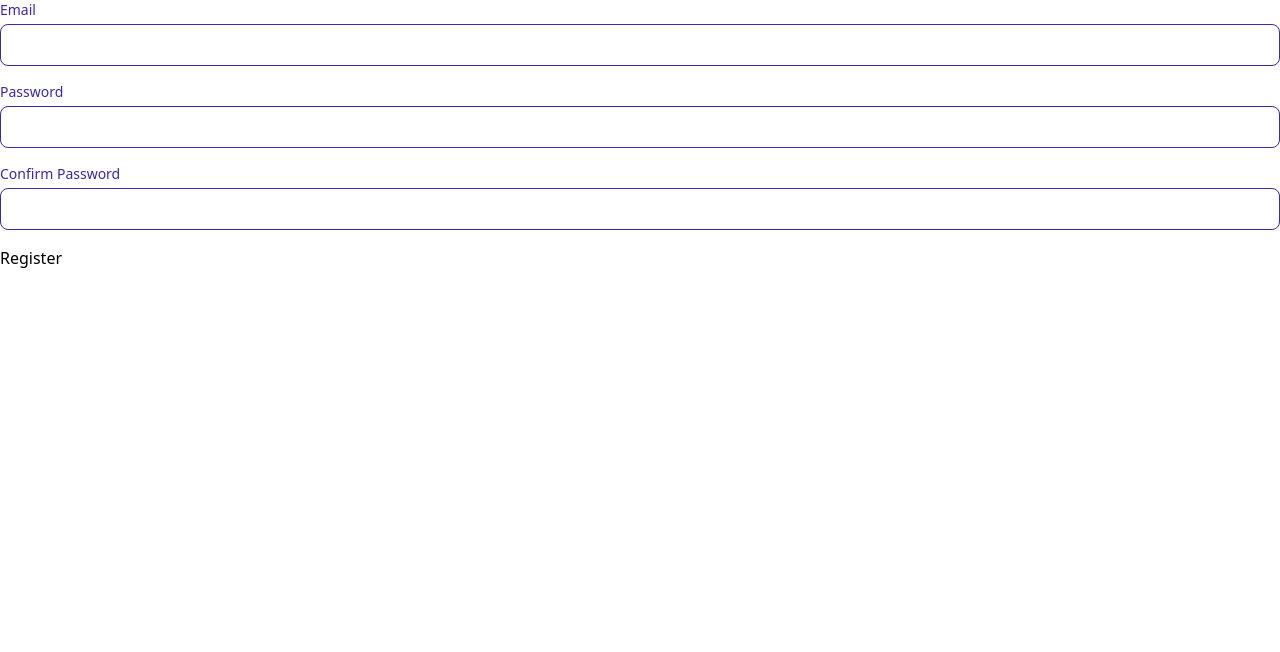
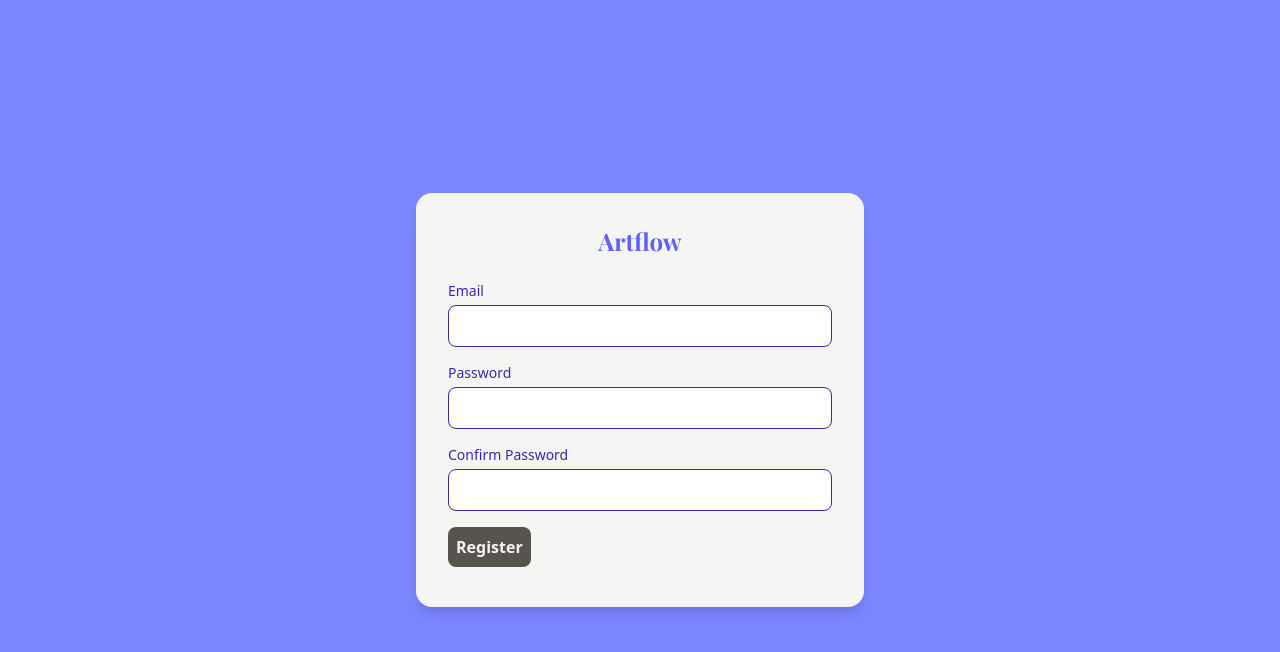
Before and after one commit to ruthiesun/artflow, a React (Vite) app in the folder frontend/: page /register in a window 1280 px wide. Shown: the top 652 px of the page. Built offline with nearby package versions, Linux system fonts and the light colour scheme; a web font is replaced by a local one.

Commit message:
register page css

```diff
--- a/frontend/src/pages/RegisterPage.tsx
+++ b/frontend/src/pages/RegisterPage.tsx
@@ -3,6 +3,9 @@ import {useNavigate} from "react-router-dom";
 import {EmailInput} from "../components/EmailInput.tsx";
 import {ConfirmPasswordInput, PasswordInput} from "../components/PasswordInput.tsx";
 import {register} from "../api/auth.ts";
+import {Background, BackgroundBorder} from "../components/Background.tsx";
+import {ErrorText, H1} from "../components/Text.tsx";
+import {SubmitButton} from "../components/Button.tsx";
 
 export function RegisterPage() {
     const [email, setEmail] = useState("");
@@ -32,18 +35,21 @@ export function RegisterPage() {
     };
 
     return (
+        <Background className="px-4" content={
+            <BackgroundBorder className="max-w-md" content={
                 <div>
+                    <H1 content="Artflow" />
                     <form onSubmit={handleSubmit}>
                         <EmailInput email={email} setEmail={setEmail} />
                         <PasswordInput password={password} setPassword={setPassword} />
-                <ConfirmPasswordInput password={password} setPassword={setPassword} />
+                        <ConfirmPasswordInput password={confirmedPassword} setPassword={setConfirmedPassword} />
 
-                {error && <p>{error}</p>}
+                        {error && <ErrorText className="mb-4" content={error} />}
 
-                <button type="submit">
-                    Register
-                </button>
+                        <SubmitButton disabled={email.trim() === "" || password.trim() === ""} type="submit" text="Register" />
                     </form>
                 </div>
+            } />
+        } />
     );
 }
```
Lines whose indentation alone changed are shown as unchanged.
